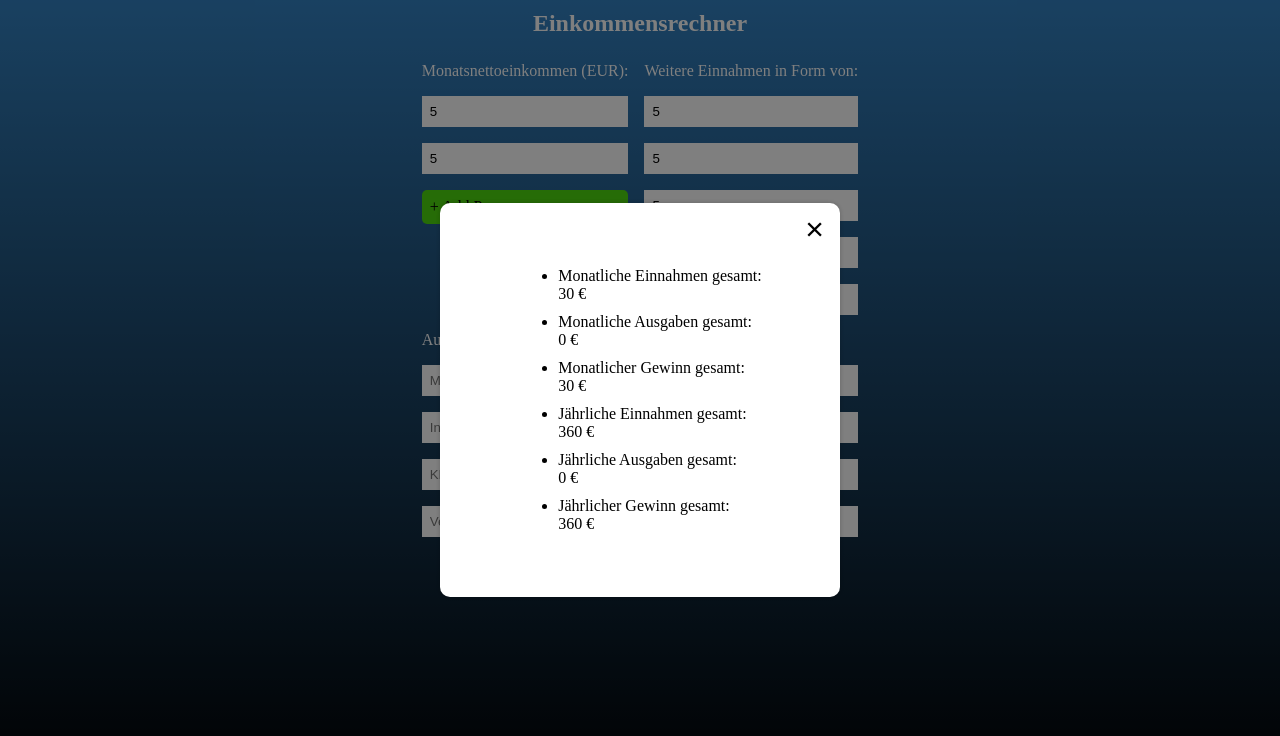
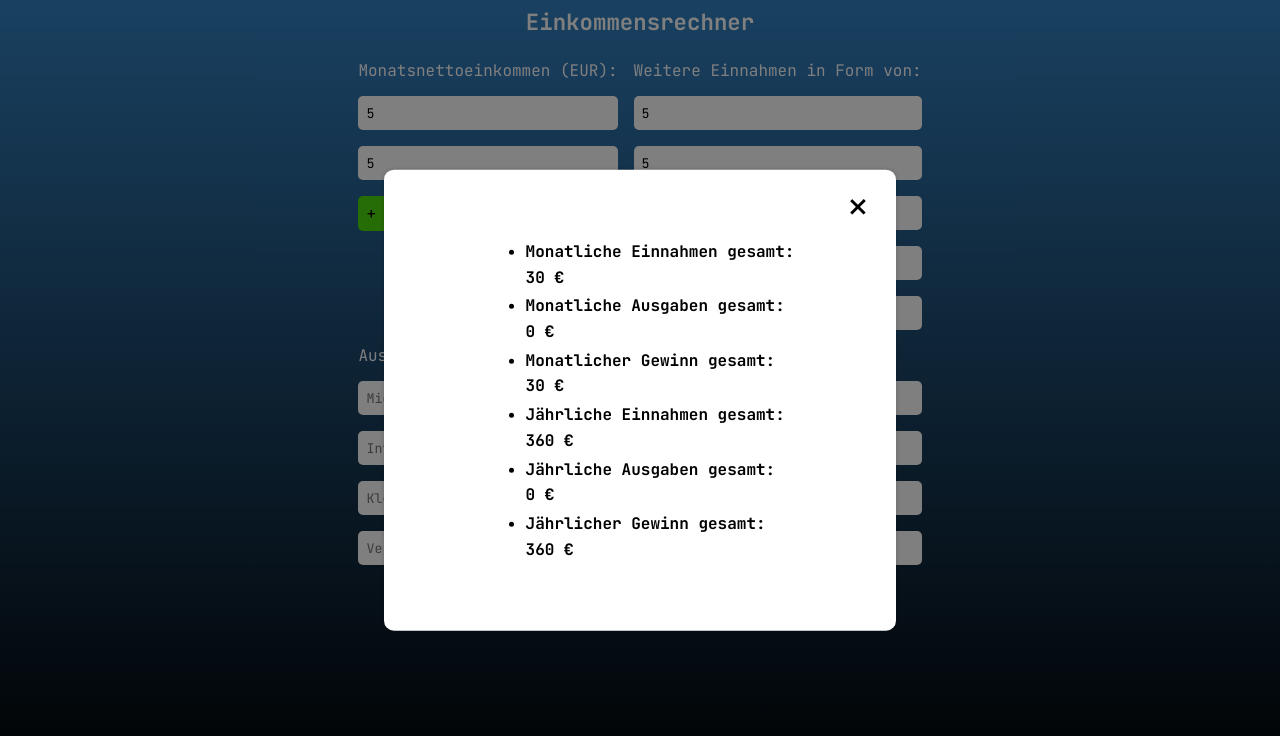
Before and after one commit to jannis2301/10_IncomeCalculator, a website built with Vite: page index.html in a window 1280 px wide. Both pictures are taken after typing "5", "5", "5", "5", "5", "5" into the empty fields and a click on the button "Submit". Built offline with nearby package versions, Linux system fonts and the light colour scheme.

Commit message:
feat: add jetbrains-mono fonts

```diff
--- a/src/style.css
+++ b/src/style.css
@@ -1,10 +1,48 @@
+/* jetbrains-mono-regular - latin */
+@font-face {
+  font-display: swap;
+  font-family: 'JetBrains Mono';
+  font-style: normal;
+  font-weight: 400;
+  src: url('./fonts/jetbrains-mono-v18-latin-regular.woff2') format('woff2');
+}
+
+/* jetbrains-mono-700 - latin */
+@font-face {
+  font-display: swap;
+  font-family: 'JetBrains Mono';
+  font-style: normal;
+  font-weight: 700;
+  src: url('./fonts/jetbrains-mono-v18-latin-700.woff2') format('woff2');
+}
+
 :root {
   /* Colors */
   --primary-color: #3382c3;
+  --button-background-color: #4dd80e;
+  --button-background-color--hover: #12c69a;
   --color-white: #fff;
   --color-black: #000;
+  --linear-gradient: linear-gradient(
+    -180deg,
+    var(--primary-color),
+    var(--color-black)
+  );
 
-  --animation-transition: all 0.2s ease-in-out;
+  /* Fonts */
+  --primary-font: 'JetBrains Mono', monospace, sans-serif;
+  --fs-headline: clamp(1.1rem, 3vw, 1.4rem);
+  --lh-headline: clamp(1.3rem, 3vw, 1.6rem);
+  --fs-text: clamp(0.9rem, 3vw, 1rem);
+  --lh-text: clamp(1.1rem, 3vw, 1.2rem);
+  --fw-regular: 400;
+  --fw-bold: 700;
+
+  /* Other Variables */
+  --text-shadow: -2px 2px 5px rgba(0, 0, 0, 0);
+  --border-radius--5: 5px;
+  --border-radius--10: 10px;
+  --animation-transition: all 0.2s;
 }
 
 html {
@@ -21,14 +59,13 @@ html {
 body {
   margin: 0;
   padding: 0;
-  background: linear-gradient(
-    -180deg,
-    var(--primary-color),
-    var(--color-black)
-  );
+  min-height: 100vh;
+  background: var(--linear-gradient);
   color: var(--color-white);
-  min-height: 100vh;
-  text-shadow: -2px 2px 5px rgba(0, 0, 0, 0);
+  font-family: var(--primary-font);
+  font-size: var(--fs-text);
+  line-height: var(--lh-text);
+  text-shadow: var(--text-shadow);
 }
 
 h1,
@@ -37,14 +74,17 @@ p {
 }
 
 input {
+  padding: 0.5rem;
+  font-family: inherit;
   border: none;
-  padding: 0.5rem;
+  border-radius: var(--border-radius--5);
 }
 
 .headline {
   padding: 0.6rem 0;
   text-align: center;
-  font-size: 1.5rem;
+  font-size: var(--fs-headline);
+  line-height: var(--lh-headline);
 }
 
 .calculator-container {
@@ -88,8 +128,11 @@ input {
 
 .button {
   padding: 0.5rem;
+  font-family: inherit;
+  font-size: var(--fs-text);
+  line-height: var(--lh-text);
   color: var(--color-black);
-  border-radius: 5px;
+  border-radius: var(--border-radius--5);
   border: none;
   cursor: pointer;
 
@@ -98,38 +141,42 @@ input {
 
 .submit-button,
 .person-button {
-  background-color: #4dd80e;
+  background-color: var(--button-background-color);
 
   &:hover {
-    background-color: #12c69a;
+    background-color: var(--button-background-color--hover);
   }
 }
 
 .output-overlay,
 .output-container {
+  --overlay-position: 50%;
+  position: fixed;
+  top: var(--overlay-position);
+  left: var(--overlay-position);
+  transform: translate(
+    calc(var(--overlay-position) * -1),
+    calc(var(--overlay-position) * -1)
+  );
+  transition: var(--animation-transition);
   opacity: 0;
   visibility: hidden;
   pointer-events: none;
-  position: fixed;
-  top: 50%;
-  left: 50%;
-  transform: translate(-50%, -50%);
-  transition: var(--animation-transition);
 }
 
 .output-overlay {
+  --overlay-size: 100%;
   content: '';
-  width: 100%;
-  height: 100%;
+  width: var(--overlay-size);
+  height: var(--overlay-size);
   background-color: rgba(0, 0, 0, 0.5);
-  z-index: 1;
 }
 
 .output-container {
-  --container-size: 400px;
+  --container-size: 32rem;
   width: 90vw;
   max-width: var(--container-size);
-  padding: 3rem 1rem;
+  padding: 3.5rem 1rem;
   background-color: var(--color-white);
   color: var(--color-black);
   display: grid;
@@ -137,13 +184,20 @@ input {
   align-items: center;
   gap: 0.6rem;
   box-shadow: 0 0 5px rgba(0, 0, 0, 0.2);
-  border-radius: 10px;
-  z-index: 5;
+  border-radius: var(--border-radius--10);
 }
 
 .output-container ul {
   display: grid;
-  row-gap: 10px;
+  row-gap: 0.6rem;
+}
+
+.output-container li p {
+  font-weight: var(--fw-bold);
+}
+
+.output-container li p:first-child {
+  padding-bottom: 0.4rem;
 }
 
 .output-overlay.fadeIn,
@@ -154,14 +208,12 @@ input {
 }
 
 .close-button {
+  --button-position: clamp(12px, 4vw, 18px);
+  --button-size: clamp(2.2rem, 4vw, 2.5rem);
+
   position: absolute;
-  top: 0px;
-  right: 8px;
-  font-size: 2rem;
+  top: var(--button-position);
+  right: var(--button-position);
+  font-size: var(--button-size);
   background-color: inherit;
-  z-index: 10;
-
-  &:hover {
-    color: rgba(0, 0, 0, 0.7);
-  }
 }
```
Also changed, not shown: src/fonts/jetbrains-mono-v18-latin-700.woff2 (added), src/fonts/jetbrains-mono-v18-latin-regular.woff2 (added).
